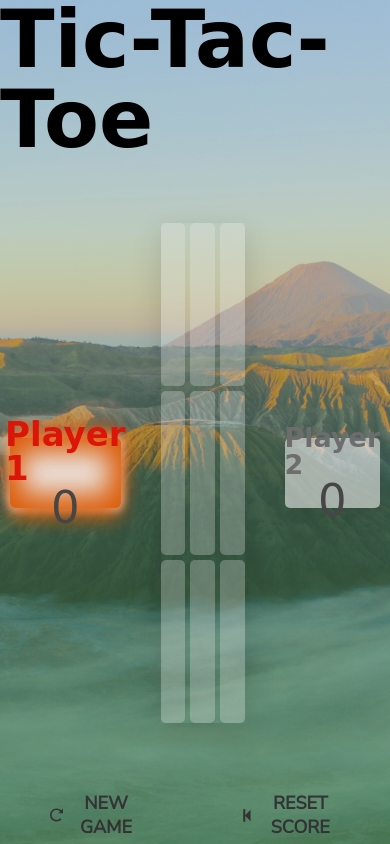
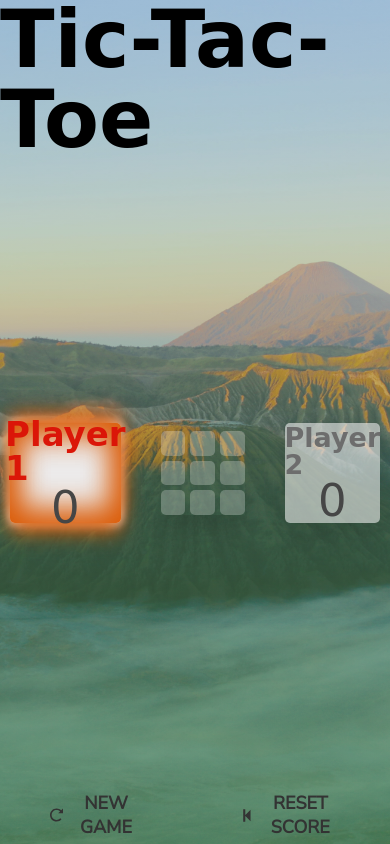
Before and after one commit to marcin-bojar/tic-tac-toe, a plain HTML site: page index.html in a window 390 px wide. Drawn offline with Linux system fonts and the light colour scheme; a web font is replaced by a local one.

Commit message:
Game fields' aspect ratio preserved with pseudo-element's padding-top: 100%

```diff
--- a/style.css
+++ b/style.css
@@ -13,7 +13,7 @@ html {
 
 body {
     box-sizing: border-box;
-    background-image: linear-gradient(rgba(132, 158, 182, 0.377), rgba(95, 158, 66, 0.5)), url(./img/back-min.jpg);
+    background-image: linear-gradient(#849eb660, #5f9e4280), url(./img/back-min.jpg);
     background-position: bottom;
     background-size: cover;
     background-repeat: no-repeat;
@@ -84,37 +84,8 @@ h1 {
     color: #464646;
 }
 
-@media only screen and (max-width: 800px) {
-    .player.active .player__heading {
-        font-size: 4rem;
-    }
-
-    .player__heading {
-        font-size: 3.25rem;
-    }
-
-    .player__score {
-        font-size: 4.5rem;
-    }
-}
-
-@media only screen and (max-width: 600px) {
-    .player {
-        height: 7rem;
-    }
-
-    .player.active .player__heading {
-        font-size: 3.4rem;
-    }
-
-    .player__heading {
-        font-size: 2.7rem;
-    }
-}
-
 .game-board {
-    width: 75%;
-    height: 80%;
+    width: 60%;
     background-color: transparent;
     display: grid;
     grid-template-columns: repeat(3, 1fr);
@@ -130,13 +101,19 @@ h1 {
     display: flex;
     align-items: center;
     justify-content: center;
-    font-size: 19vh;
+    font-size: 9vw;
     border-radius: 5px;
     user-select: none;
+    position: relative;
+}
+
+.game-board__field:after {
+    content: '';
+    padding-top: 100%;
 }
 
 .game-board__field.selected {
-    background-color: rgba(237, 237, 237, .9);
+    background-color: #ededede6;
     cursor: default;
 }
 
@@ -246,3 +223,35 @@ h1 {
         color: #311000;
     }
 }
+
+@media only screen and (max-width: 800px) {
+    .player.active .player__heading {
+        font-size: 4rem;
+    }
+
+    .player__heading {
+        font-size: 3.25rem;
+    }
+
+    .player__score {
+        font-size: 4.5rem;
+    }
+
+    .game-board {
+        width: 80%;
+    }
+}
+
+@media only screen and (max-width: 600px) {
+    .player.active .player__heading {
+        font-size: 3.4rem;
+    }
+
+    .player__heading {
+        font-size: 2.7rem;
+    }
+
+    .game-board {
+        width: 95%;
+    }
+}
```
